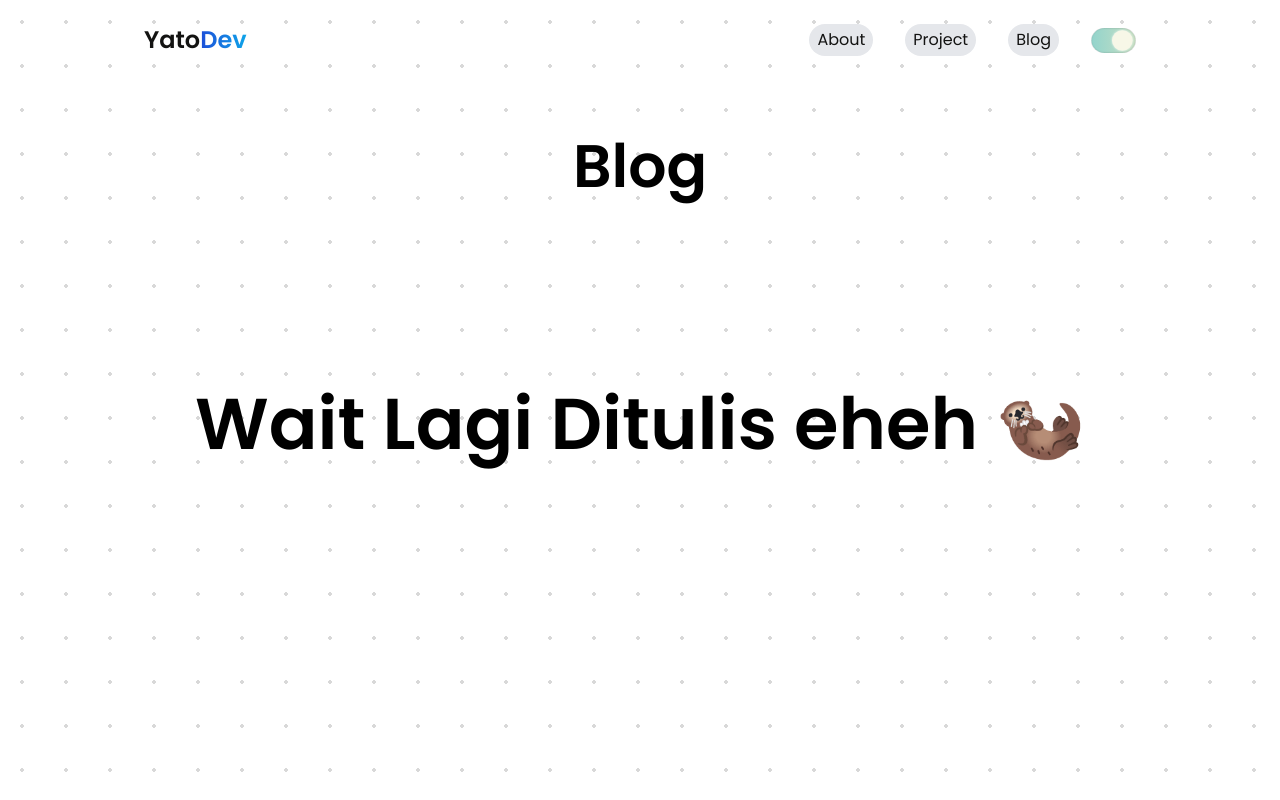
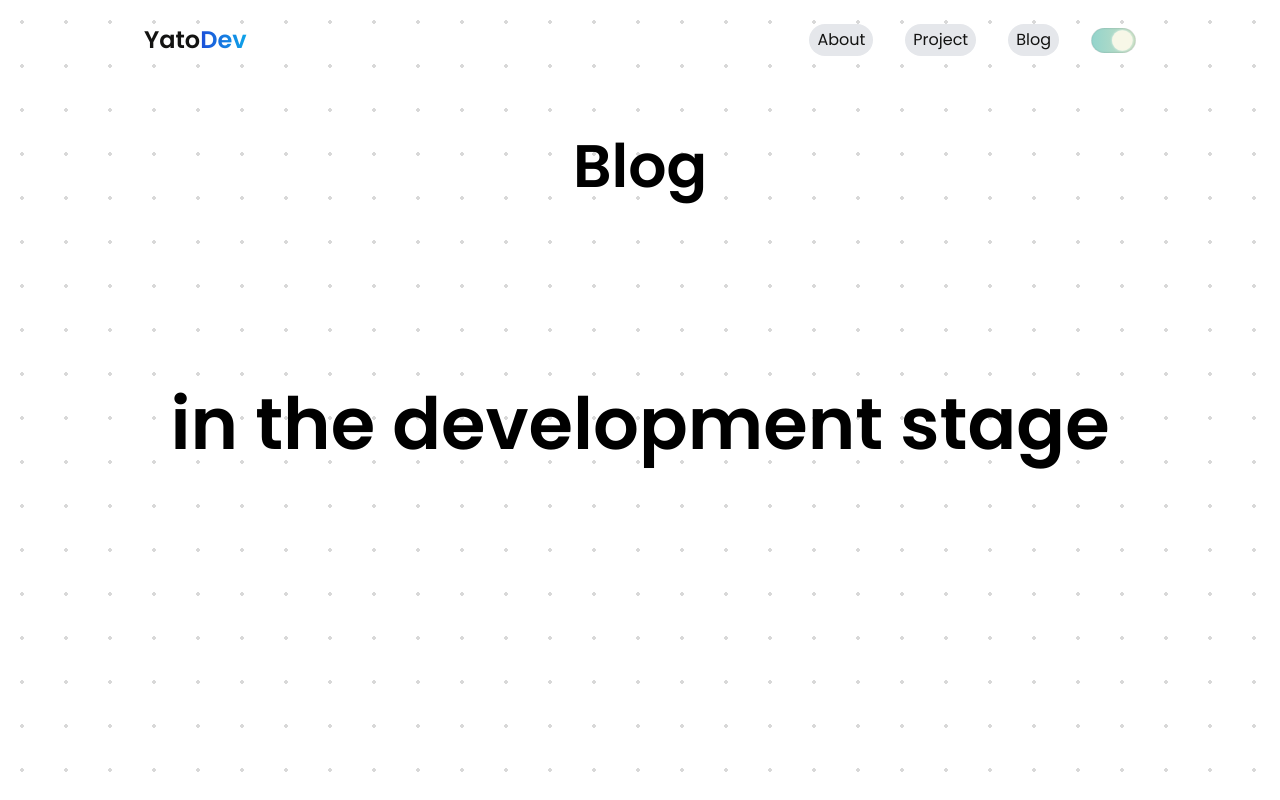
Before and after one commit to yayatooo/new-portfolio, a Next.js app: page /common/blog in a window 1280 px wide. Shown: the top 800 px of the page. Built offline with nearby package versions, Linux system fonts and the light colour scheme.

Commit message:
fixing blog page

```diff
--- a/app/common/about/components/AboutPage.tsx
+++ b/app/common/about/components/AboutPage.tsx
@@ -13,7 +13,12 @@ const AboutPage = () => {
         animate={{ filter: "blur(0px)", opacity: 1 }}
         transition={{ duration: 1 }}
       >
-        <Image src="/Thorfinn.jpeg" width={300} height={250} alt="Profile" />
+        <Image
+          src="/media/profile.jpg"
+          width={300}
+          height={250}
+          alt="Profile"
+        />
       </motion.div>
       <motion.div
         initial="hidden"
--- a/app/common/blog/components/Blog.tsx
+++ b/app/common/blog/components/Blog.tsx
@@ -14,7 +14,7 @@ const Blog = () => {
         <section>
           <div className="text-center py-48 mb-64">
             <h1 className="text-7xl font font-semibold">
-              Wait Lagi Ditulis eheh 🦦
+              in the development stage
             </h1>
           </div>
           {/* <GitHubPage /> */}
```
Also changed, not shown: public/media/profile.jpg (added).
